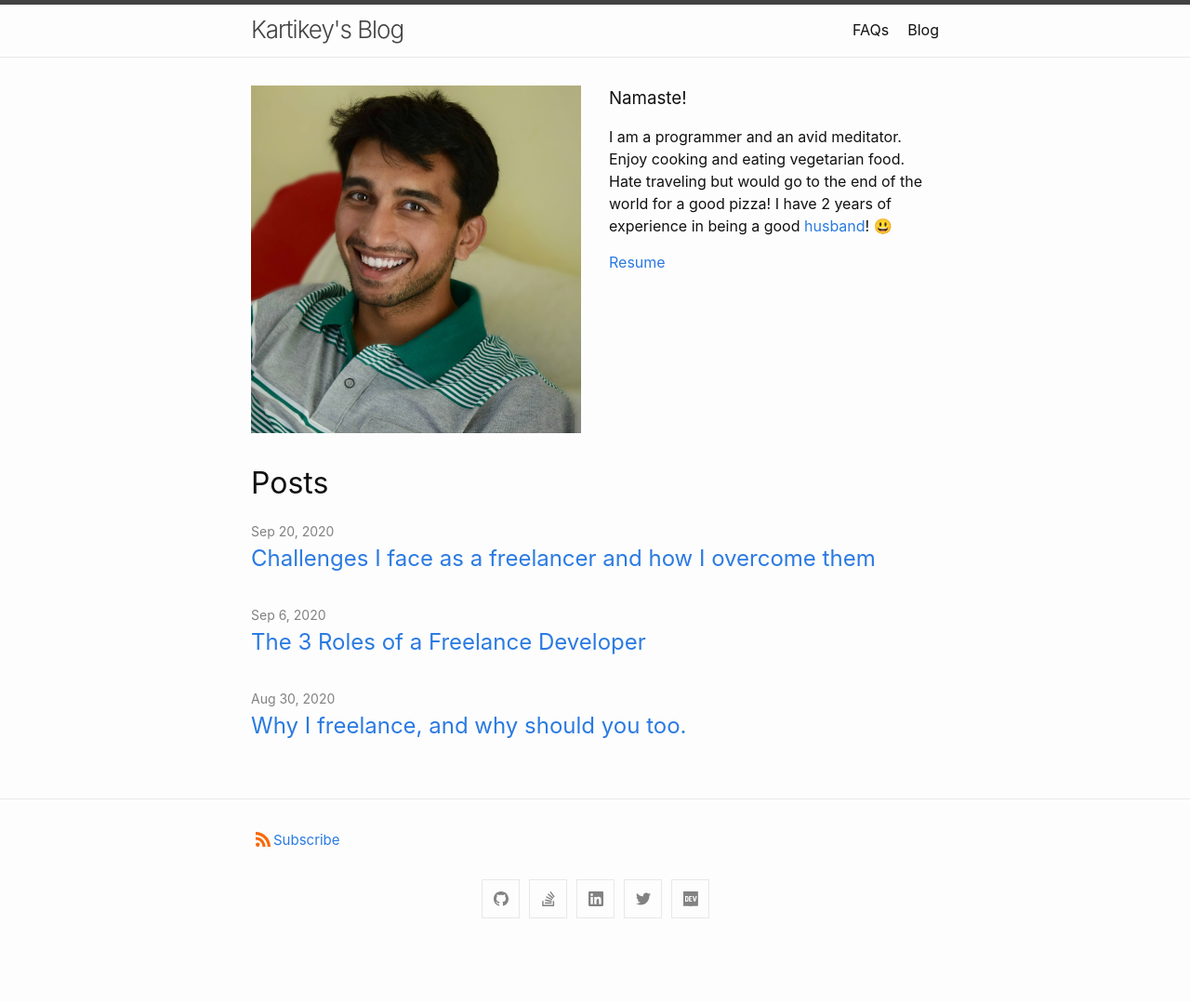
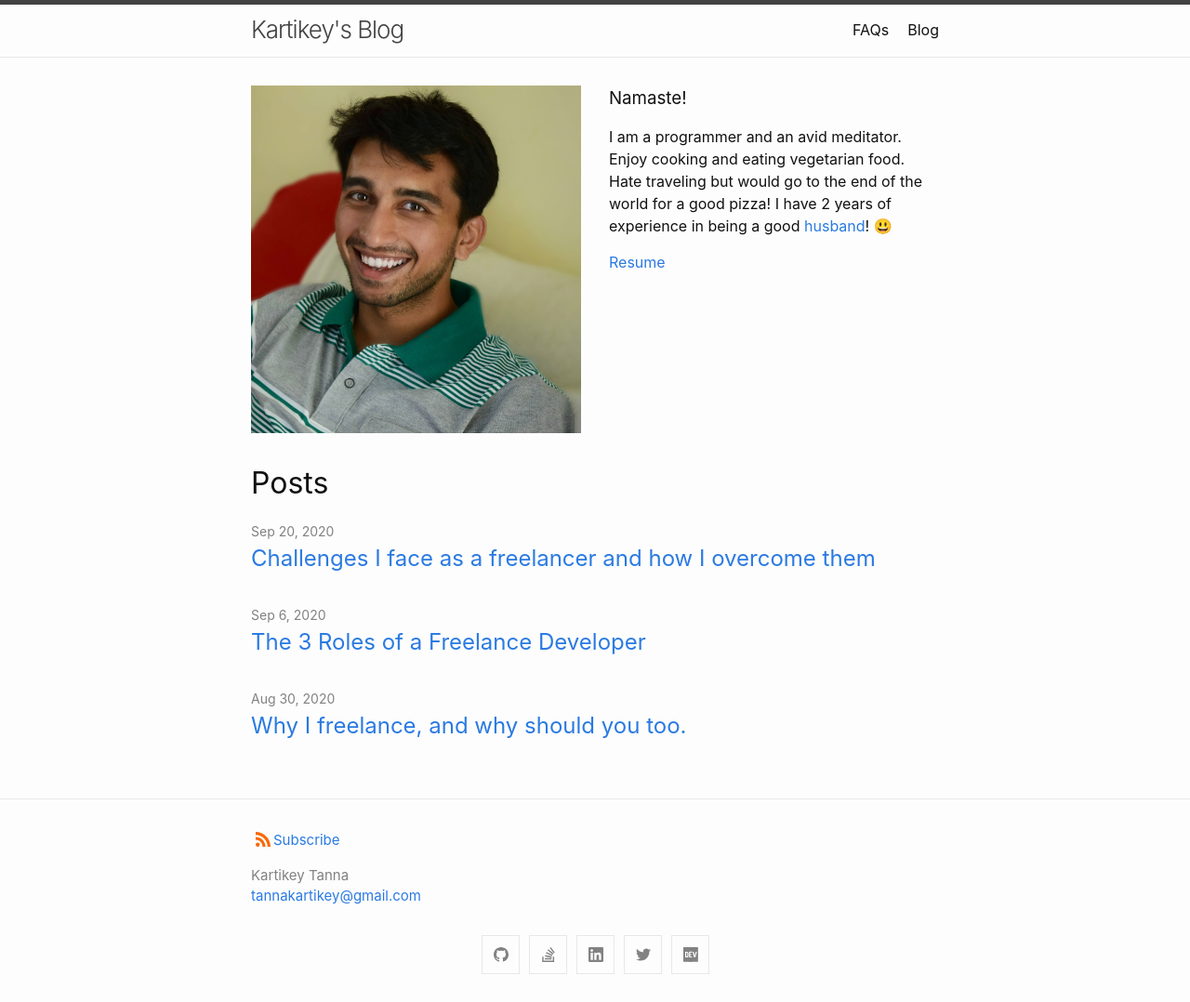
Before and after one commit to tannakartikey/tannakartikey.github.io, a Jekyll site: the page built from index.md, in a window 1280 px wide. Shown: the whole page at 93% size. Built offline with Jekyll 4.4.1, drawn with Linux system fonts in a browser that asks for light colours; before the commit the page ends 1018 px from its top, so only the background shows below that.

```diff
--- a/_config.yml
+++ b/_config.yml
@@ -24,7 +24,9 @@ description: >- # this means to ignore newlines until "baseurl:"
 baseurl: "" # the subpath of your site, e.g. /blog
 url: "https://www.kartikey.dev" # the base hostname & protocol for your site, e.g. http://example.com
 
-author: tannakartikey
+author:
+  name: "Kartikey Tanna"
+  email: "tannakartikey@gmail.com"
 
 social_links:
   twitter: tannakartikey
```
